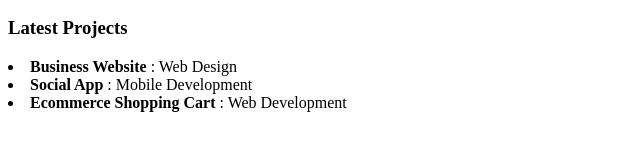
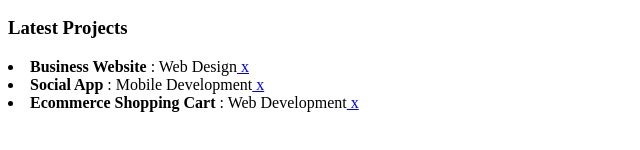
Before and after one commit to viclotana/ReactPrApp, a React (Create React App) app: page / in a window 1280 px wide. Shown: the part 176-326 px from the top of the page, without its empty margins (0-640 px from the left). Built offline with nearby package versions, Linux system fonts and the light colour scheme.

Commit message:
adding DeleteProject function

```diff
--- a/src/App.js
+++ b/src/App.js
@@ -1,4 +1,5 @@
 import React, { Component } from 'react';
+import uuid from 'uuid';
 import Projects from './components/Projects';
 import AddProject from './components/AddProject';
 import './App.css';
@@ -14,14 +15,17 @@
 componentWillMount(){
   this.setState({projects: [
     {
+      id: uuid.v4(),
       title: 'Business Website',
       category: 'Web Design'
     },
     {
+      id: uuid.v4(),
       title: 'Social App',
       category: 'Mobile Development'
     },
     {
+      id: uuid.v4(),
       title: 'Ecommerce Shopping Cart',
       category: 'Web Development'
     }
@@ -33,11 +37,17 @@
     projects.push(project);
     this.setState({projects:projects});
   }
+  handleDeleteProject(id){
+    let projects = this.state.projects;
+    let index = projects.findIndex(x=> x.id === id);
+    projects.splice(index,1);
+    this.setState({projects:projects});
+  }
   render() {
     return (
       <div className="App">
         <AddProject addProject={this.handleAddProject.bind(this)}/>
-        <Projects projects={this.state.projects} />
+        <Projects projects={this.state.projects} onDelete={this.handleDeleteProject.bind(this)} />
       </div>
     );
   }
--- a/src/components/AddProject.js
+++ b/src/components/AddProject.js
@@ -1,4 +1,5 @@
 import React, { Component } from 'react';
+import uuid from 'uuid';
 
 class AddProjects extends Component {
     constructor(){
@@ -17,6 +18,7 @@
             alert('Title is required');
         } else {
             this.setState({newProject:{
+                id: uuid.v4(),
                 title: this.refs.title.value,
                 category: this.refs.category.value
             }}, function(){
--- a/src/components/ProjectItem.js
+++ b/src/components/ProjectItem.js
@@ -1,13 +1,17 @@
 import React, { Component } from 'react';
 
 class ProjectItem extends Component {
+    deleteProject(id){
+        //console.log('test');
+        this.props.onDelete(id);
+
+    }
   render() {
     //console.log(this.props);
     return (
 
       <li className="Projects">
-          <strong>{this.props.project.title} </strong>: {this.props.project.category}
-        {this.props.test}
+          <strong>{this.props.project.title} </strong>: {this.props.project.category}<a href="#" onClick={this.deleteProject.bind(this, this.props.project.id)}> x</a>
       </li>
     );
   }
--- a/src/components/Projects.js
+++ b/src/components/Projects.js
@@ -1,13 +1,18 @@
 import React, { Component } from 'react';
 import ProjectItem from './ProjectItem';
 class Projects extends Component {
+  deleteProject(id){
+    this.props.onDelete(id);
+
+  }
+
   render() {
     let projectItems;
     if (this.props.projects){
       projectItems = this.props.projects.map(project => {
         //console.log(project);
         return (
-          <ProjectItem key={project.title} project={project} />
+          <ProjectItem onDelete={this.deleteProject.bind(this)} key={project.title} project={project} />
         );
       });
     }
```
